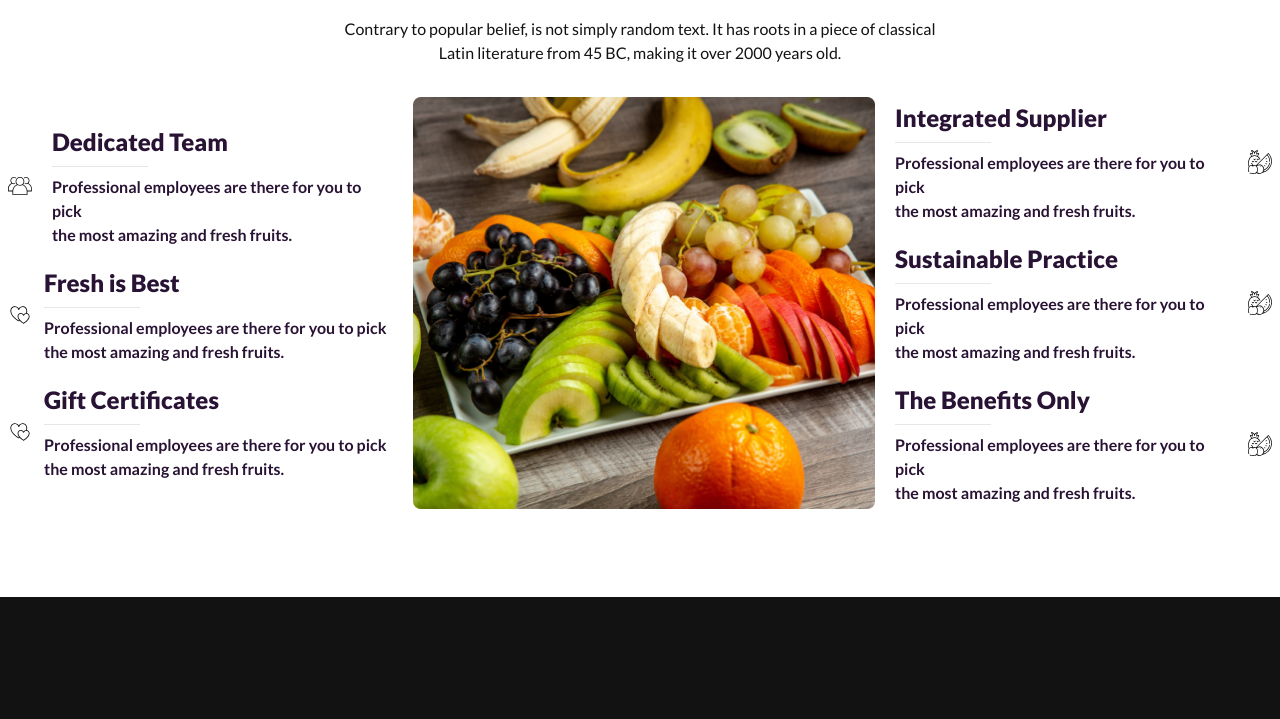
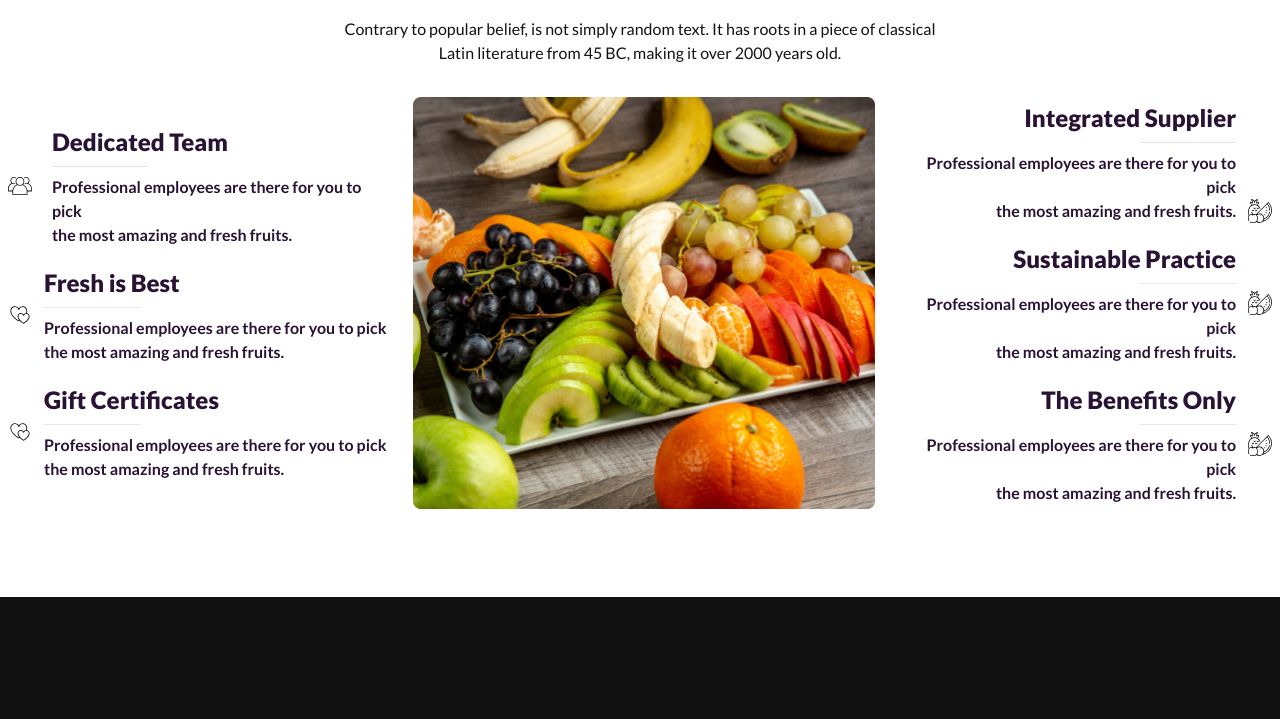
Before and after one commit to ShahriarAnuvab/Fruit-Brust, a plain HTML site: page index.html in a window 1280 px wide. Shown: the part 2624-3343 px from the top of the page. Drawn offline with nearby package versions, Linux system fonts and the light colour scheme.

Commit message:
fixed some

```diff
--- a/index.html
+++ b/index.html
@@ -630,11 +630,11 @@
                 </div>
 
                 <!-- why2 -->
-                <div class="space-y-5">
-                    <div class="flex gap-3 items-center">
+                <div class="space-y-5 text-end">
+                    <div class="flex gap-3 items-end ">
                           <div class="space-y-2 ">
                             <h1 class="font-black text-2xl" >Integrated Supplier</h1>
-                            <hr class="w-24">
+                            <hr class="w-24 ml-auto">
                             <p class="text-base font-semibold">Professional employees are there for you to pick <br> the most amazing and fresh fruits.</p>
 
                         </div>
@@ -662,7 +662,7 @@
                     <div class="flex gap-3 items-center">
                         <div class="space-y-2 ">
                           <h1 class="font-black text-2xl" >Sustainable Practice</h1>
-                          <hr class="w-24">
+                          <hr class="w-24 ml-auto">
                           <p class="text-base font-semibold">Professional employees are there for you to pick <br> the most amazing and fresh fruits.</p>
 
                       </div>
@@ -690,7 +690,7 @@
                   <div class="flex gap-3 items-center">
                     <div class="space-y-2 ">
                       <h1 class="font-black text-2xl" >The Benefits Only</h1>
-                      <hr class="w-24">
+                      <hr class="w-24 ml-auto">
                       <p class="text-base font-semibold">Professional employees are there for you to pick <br> the most amazing and fresh fruits.</p>
 
                   </div>
```
